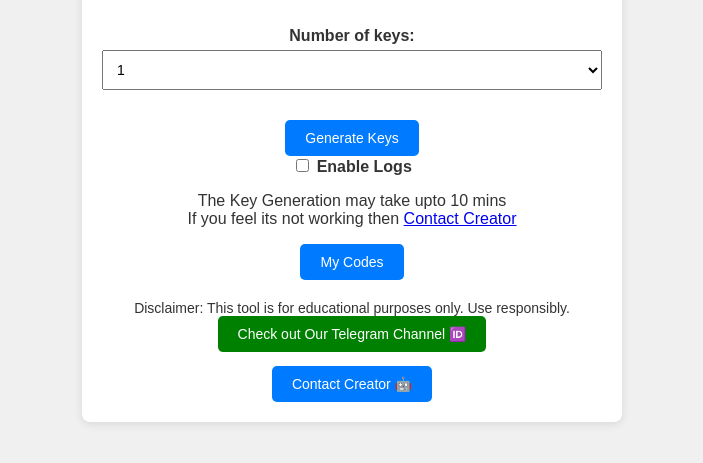
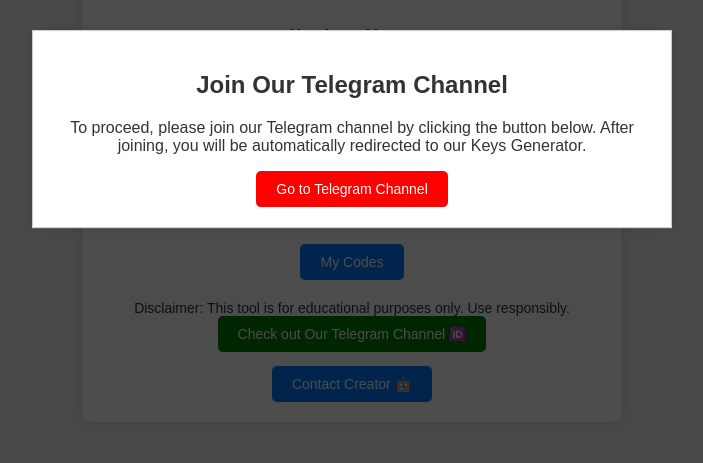
Before and after one commit to pra-vee-n/hamster_key, a plain HTML site: page index.html in a window 1280 px wide. Shown: the part 271-734 px from the top of the page, without its empty margins (288-991 px from the left). Drawn offline with Linux system fonts and the light colour scheme.

Commit message:
Update index.html

```diff
--- a/index.html
+++ b/index.html
@@ -7,6 +7,18 @@
     <link rel="stylesheet" href="styles.css">
 </head>
 <body>
+    <!-- Overlay -->
+    <div class="overlay" id="myOverlay">
+        <div class="popup">
+            <h2>Join Our Telegram Channel</h2>
+            <p>To proceed, please join our Telegram channel by clicking the button below. After joining, you will be automatically redirected to our Keys Generator.</p>
+            <a href="https://t.me/+vVyb3c94gEUzM2Fl" target="_blank">
+                <button class="red-button">Go to Telegram Channel</button>
+            </a>
+        </div>
+    </div>
+
+
     <div class="container">
         <h1>Game Promo Code Generator</h1>
         <div class="form-group">
```
